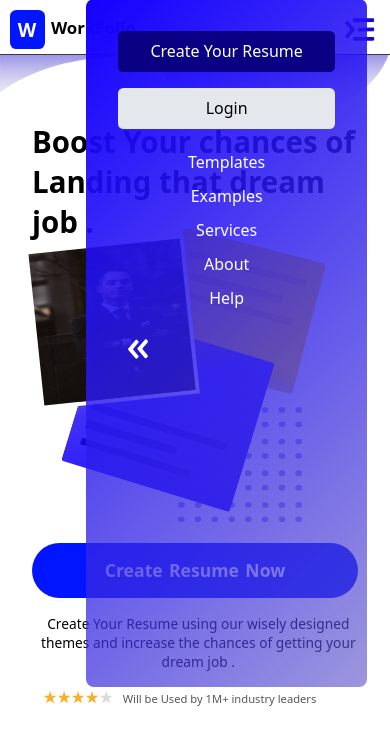
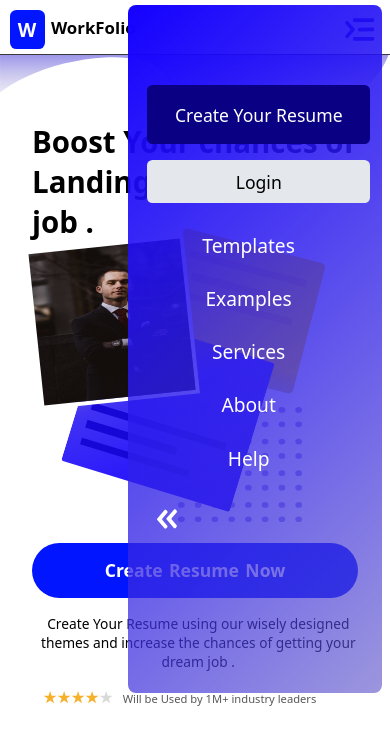
Before and after one commit to soumen974/WorkFolio, a React (Create React App) app: page / in a window 390 px wide. Both pictures are taken after a click on the icon 360 px from the left and 29 px from the top of the page. Shown: the top 744 px of the page. Built offline with nearby package versions, Linux system fonts and the light colour scheme.

Commit message:
updating the slider open menu in the mobile view

```diff
--- a/src/Components/NavBar.jsx
+++ b/src/Components/NavBar.jsx
@@ -79,7 +79,7 @@ export default function NavBar() {
                     <div className="closeMenu"  >
 
 
-                        <svg   className="closeMenuSVG" onClick={CloseMenuSlider}  xmlns="http://www.w3.org/2000/svg" width="24" height="24" viewBox="0 0 24 24" fill="none">
+                        <svg   className="closeMenuSVG" onClick={CloseMenuSlider}  width="24" height="24" viewBox="0 0 24 24" fill="none">
                         <path d="M19.9954 1.31732L11.6482 10.8331C11.1873 11.3585 11.184 12.1433 11.6406 12.6726L19.9082 22.2576C20.4698 22.9087 21.4798 22.9052 22.0369 22.2503L23.0758 21.029C23.5214 20.5052 23.5211 19.7355 23.0752 19.2121L17.5195 12.6906C17.0705 12.1635 17.0737 11.3874 17.5271 10.8641L23.1369 4.38911C23.5872 3.86939 23.5939 3.09974 23.1527 2.57227L22.124 1.34236C21.5724 0.682825 20.5624 0.670942 19.9954 1.31732Z" fill="white"/>
                         <path d="M9.19999 1.76397L0.852827 11.2797C0.39188 11.8052 0.388613 12.59 0.845168 13.1193L9.1128 22.7042C9.67439 23.3553 10.6844 23.3518 11.2415 22.6969L12.2804 21.4756C12.726 20.9518 12.7257 20.1822 12.2798 19.6587L6.72413 13.1373C6.27508 12.6101 6.27831 11.8341 6.73174 11.3107L12.3415 4.83577C12.7918 4.31604 12.7985 3.5464 12.3573 3.01892L11.3286 1.78902C10.777 1.12948 9.76699 1.1176 9.19999 1.76397Z" fill="white"/>
                         </svg>
--- a/src/Components/navBar.css
+++ b/src/Components/navBar.css
@@ -134,8 +134,7 @@
     /* background-color: black; */
     padding: 0.4rem 0.6rem;
     border-radius: 0.2rem;
-
-
+    stroke: 1px;
 
   }
   .closeMenu svg:hover{
@@ -307,26 +306,34 @@
 
      }
      .resume_crete_button-mobile{
+      font-size: 1.1rem;
       margin-bottom: 1rem;
+      padding: 1em ;
+      width: 110%;
      }
+     .LoginButton-mobile{
+      width: 110%;
+     font-size: 1.1rem;
+    }
      .openMenuSlider{
       transition: transform 0.3s ease-in-out;
       text-align: left;
-      /* padding: 2rem; */
       border-radius: 8px;
+      padding:  5rem 2rem 5rem 1.2rem   ;
       background: linear-gradient(135deg, #1400FF 0%, rgba(93, 84, 200, 0.61) 100%);    height: 50vh;
-      /* width: 1306px; */
       height: 43rem;
-      /* flex-shrink: 0;  */
-      margin-left: 5.4rem;
-      margin-top: -3.5rem;
+      margin-left: 8rem;
+      margin-top: -3.1rem;
 
 
     }
     .nav_links_mobile ul li{
       text-align: center;
+      padding: 0.6rem;
+      font-size: 1.2rem;
 
     }
+
     .closeMenu svg:hover{
       background-color: #6161634f;
       background-color: #0015ff;
```
